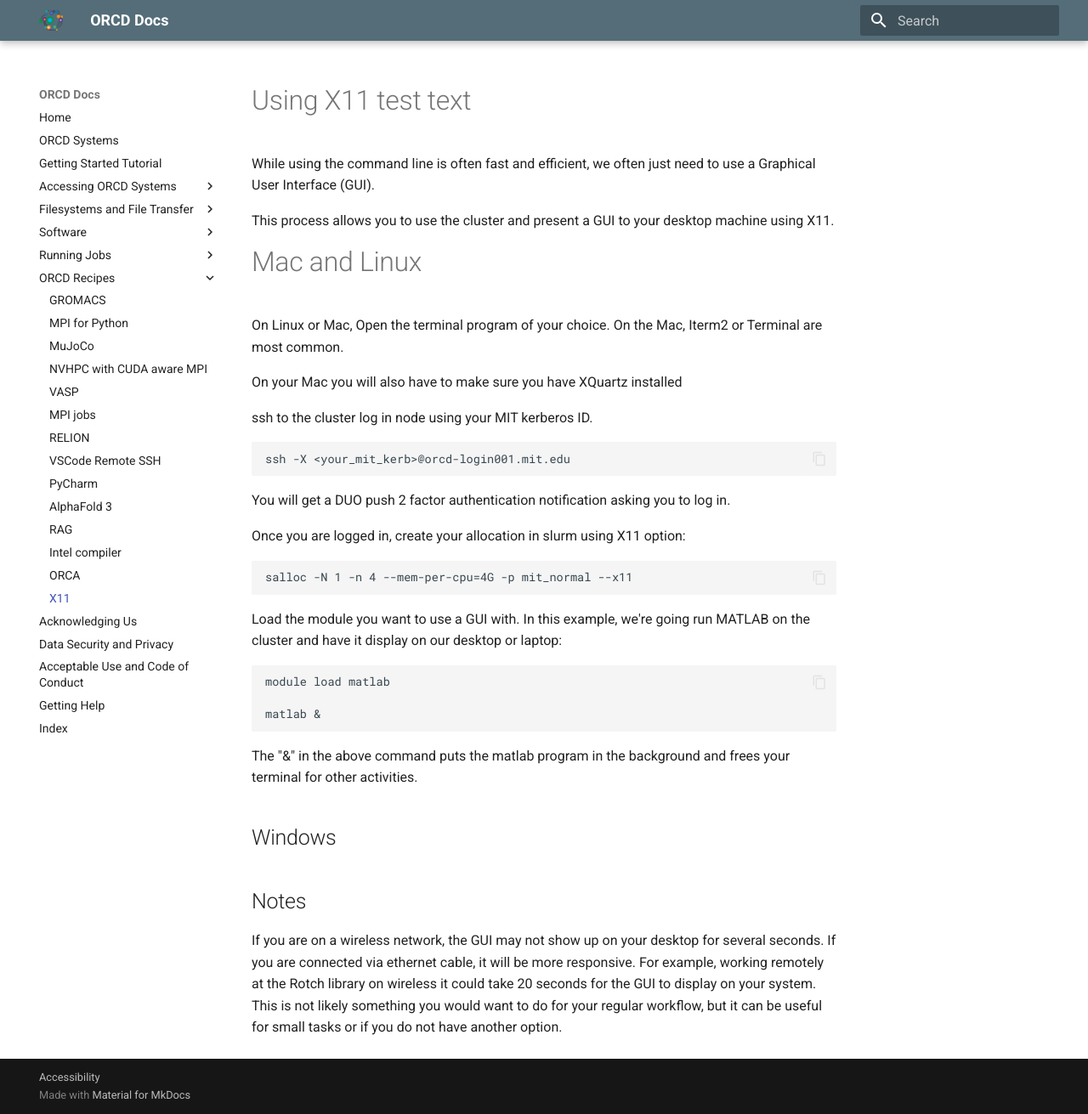
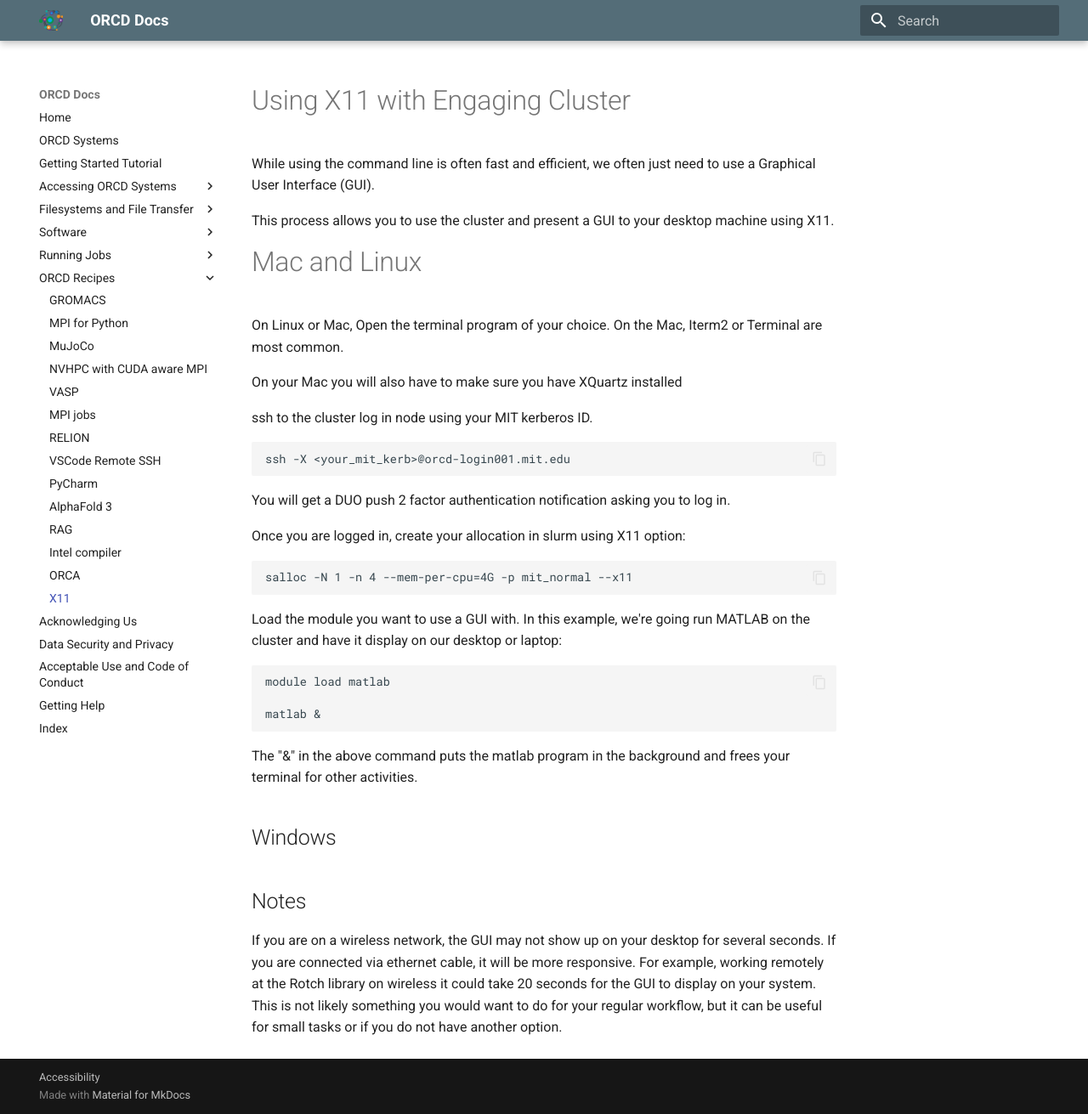
Before and after one commit to mit-orcd/orcd-docs-edit, an MkDocs documentation site: the page built from docs/recipes/X11.md, in a window 1280 px wide and 1311 px high. Shown: the whole window at 85% size. Built offline with MkDocs 1.6.1 and Material for MkDocs 9.7.7, drawn with Linux system fonts in a browser that asks for light colours.

Commit message:
title change

```diff
--- a/docs/recipes/X11.md
+++ b/docs/recipes/X11.md
@@ -1,4 +1,4 @@
-# Using X11 test text
+# Using X11 with Engaging Cluster
 
 While using the command line is often fast and efficient, we often just need to use a Graphical User Interface (GUI).
 
```
